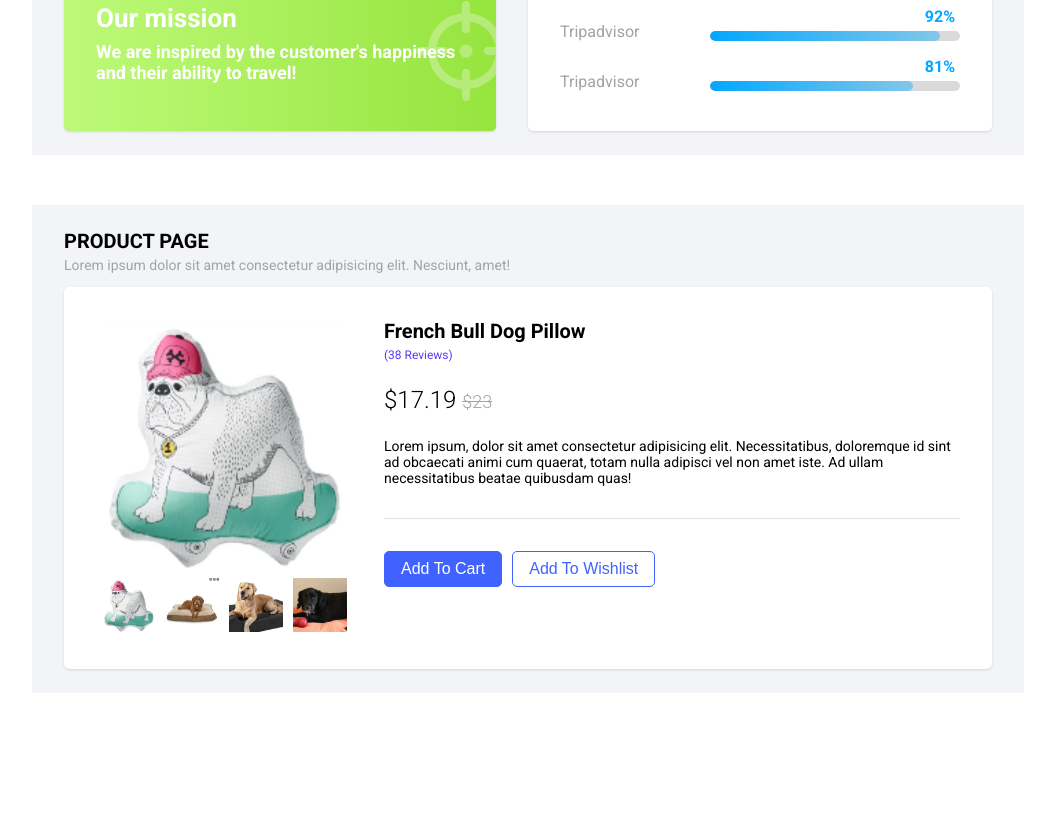
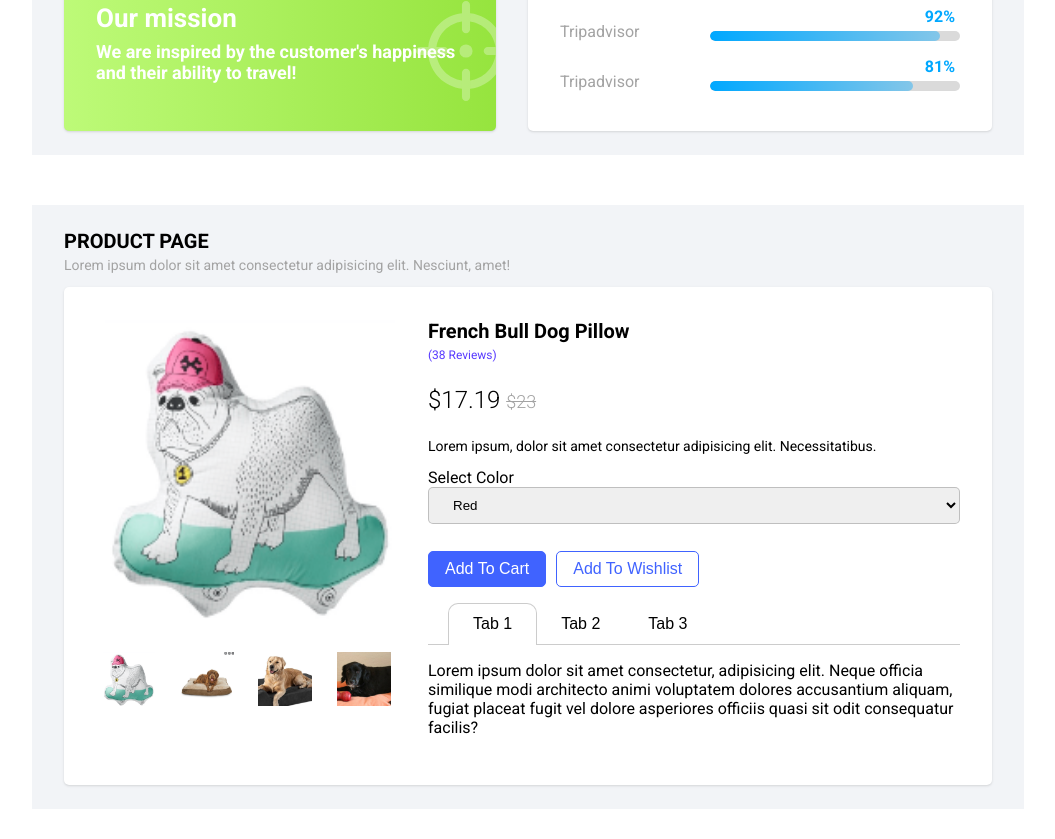
Before and after one commit to saalikimtiaz2/booking-dashboard, a React (Create React App) app: page / in a window 1280 px wide. Shown: the part 836-1675 px from the top of the page, without its empty margins (112-1167 px from the left). Before the commit the page ends 1559 px from the top, so only its background shows below. Built offline with nearby package versions, Linux system fonts and the light colour scheme.

Commit message:
color selection added

```diff
--- /dev/null
+++ b/src/components/Tabs/index.jsx
@@ -0,0 +1,28 @@
+import React from 'react';
+import Styles from './styles.module.scss'
+
+function Tabs({
+    items,
+    active,
+    changePan,
+}) {
+    return (
+        <div
+            className={Styles.root}
+        >
+            {items.map((item, idx) => (
+                <button
+                    key={item}
+                    className={`${Styles.button} ${active == idx && Styles.activeTab}`}
+                    onClick={changePan(idx)}
+                >
+                    {item}
+                </button>
+            ))}
+        </div>
+    );
+}
+
+
+
+export default Tabs;
--- /dev/null
+++ b/src/components/Tabs/styles.module.scss
@@ -0,0 +1,30 @@
+.root {
+  margin-top: 1em;
+  border-bottom: 1px solid rgba(0, 0, 0, 0.2);
+  z-index: -10 !important;
+  padding-left: 20px;
+}
+
+.button {
+  border: none;
+  background: transparent;
+  outline: none;
+  padding: 0.7em 1.5em;
+  font-size: 16px;
+}
+.activeTab {
+  border-top-left-radius: 10px;
+  border-top-right-radius: 10px;
+  border: 1px solid rgba(0, 0, 0, 0.2);
+  border-bottom: none !important;
+  position: relative;
+  &::before {
+    content: "";
+    width: 100%;
+    height: 10px;
+    position: absolute;
+    top: 40px;
+    left: 0;
+    background-color: white;
+  }
+}
--- a/src/pages/Dashboard/index.jsx
+++ b/src/pages/Dashboard/index.jsx
@@ -3,6 +3,7 @@ import ProgressBar from '../../components/ProgressBar'
 import Divider from '../../components/Divider'
 import Styles from './style.module.scss'
 import RoundProgress from '../../components/RoundProgress'
+import Tabs from '../../components/Tabs'
 
 const dogImages = [
     '/assets/image.png',
@@ -13,6 +14,35 @@ const dogImages = [
 
 function Dashboard() {
     const [activeImage, setActiveImage] = useState(dogImages[0])
+    const [activePan, setActivePan] = useState(0);
+
+    const handleChangeActivePan = (value) => () => {
+        setActivePan(value);
+    };
+    const renderViews = () => {
+        switch (activePan) {
+            case 0:
+                return (
+                    <div>
+                        Lorem ipsum dolor sit amet consectetur, adipisicing elit. Neque officia similique modi architecto animi voluptatem dolores accusantium aliquam, fugiat placeat fugit vel dolore asperiores officiis quasi sit odit consequatur facilis?
+                    </div>
+                );
+            case 1:
+                return (
+                    <div>
+                        adipisicing elit. Neque officia similique modi architecto animi voluptatem dolores accusantium aliquam, fugiat placeat fugit vel dolore asperiores officiis quasi sit odit consequatur facilis?
+                    </div>
+                );
+            case 2:
+                return (
+                    <div>
+                        Voluptatem dolores accusantium aliquam, fugiat placeat fugit vel dolore asperiores officiis quasi sit odit consequatur facilis?
+                    </div>
+                );
+            default:
+                return <span>Found Nothing</span>;
+        }
+    };
 
     return (
         <>
@@ -162,10 +192,27 @@ function Dashboard() {
                                 $17.19 <span>$23</span>
                             </h3>
                             <p className={Styles.productDetail}>
-                                Lorem ipsum, dolor sit amet consectetur adipisicing elit. Necessitatibus, doloremque id sint ad obcaecati animi cum quaerat, totam nulla adipisci vel non amet iste. Ad ullam necessitatibus beatae quibusdam quas!
+                                Lorem ipsum, dolor sit amet consectetur adipisicing elit. Necessitatibus.
                             </p>
-                            <Divider /><button className='btn btn-primary'>Add to Cart</button>
+                            <p>Select Color</p>
+                            <select name="colors" id="colors" className={Styles.dropDown}>
+                                <option value="red">Red</option>
+                                <option value="blue">Blue</option>
+                                <option value="green">Green</option>
+                                <option value="Orange">Oragne</option>
+                            </select>
+                            <button className='btn btn-primary'>Add to Cart</button>
                             <button className='btn btn-secondary'>Add to Wishlist</button>
+                            <Tabs
+                                active={activePan}
+                                changePan={handleChangeActivePan}
+                                items={[
+                                    'Tab 1',
+                                    'Tab 2',
+                                    'Tab 3',
+                                ]}
+                            />
+                            <div className={Styles.tabPan}>{renderViews()}</div>
                         </div>
                     </div>
                 </div>
--- a/src/pages/Dashboard/style.module.scss
+++ b/src/pages/Dashboard/style.module.scss
@@ -182,12 +182,14 @@
   }
 }
 .activeImage {
-  width: 250px;
-  height: 250px;
+  width: 300px;
+  height: 300px;
 }
 .thumbnailWrapper {
+  margin-top: 1.5em;
   display: flex;
   align-items: center;
+  justify-content: space-between;
 }
 .thumbnail {
   width: 54px;
@@ -212,4 +214,17 @@
 .productDetail {
   font-size: 14px;
   margin: 0.5em 0;
+  margin-bottom: 1em;
 }
+.tabPan {
+  padding: 1em 0;
+}
+.dropDown {
+  display: block;
+  margin-bottom: 2em;
+  width: 100%;
+  padding: 0.7em 1.5em;
+  border-radius: 5px;
+  border: 1px solid rgba(0, 0, 0, 0.2);
+  outline: none;
+}
```
